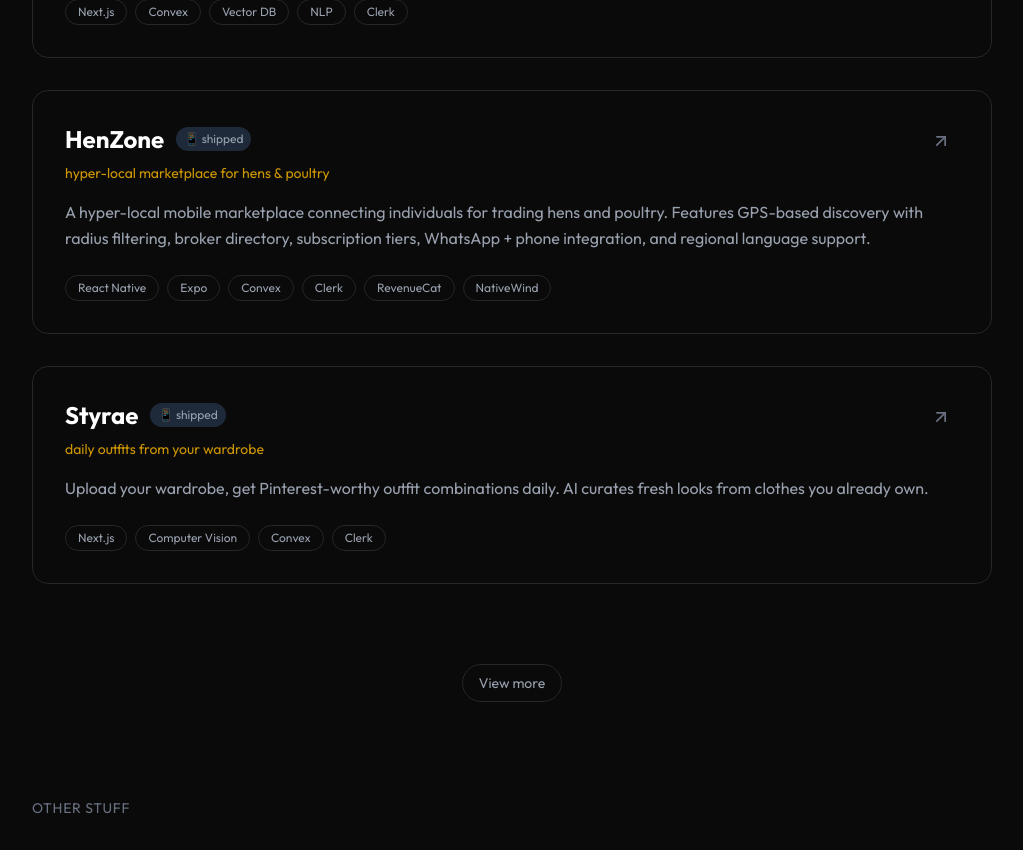
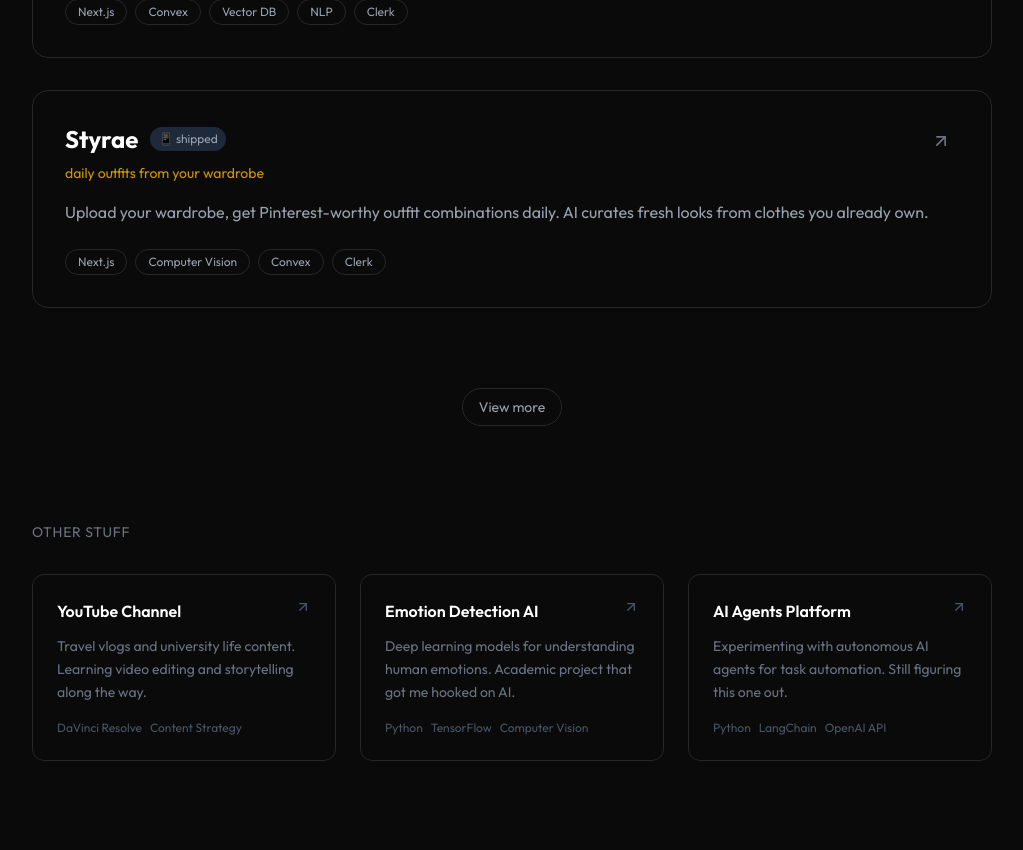
Before and after one commit to virat-mankali/lat-portfolio, a Next.js app: page / in a window 1280 px wide. Shown: the part 4320-5170 px from the top of the page, without its empty margins (128-1151 px from the left). Built offline with nearby package versions, Linux system fonts and the light colour scheme.

Commit message:
feat: move HenZone to /projects page only, not homepage

```diff
--- a/components/ProjectsSection.tsx
+++ b/components/ProjectsSection.tsx
@@ -33,16 +33,6 @@ const ProjectsSection = () => {
       status: "📱 shipped",
       link: "https://dayflix.in",
       github: null,
-      featured: true
-    },
-    {
-      title: "HenZone",
-      tagline: "hyper-local marketplace for hens & poultry",
-      description: "A hyper-local mobile marketplace connecting individuals for trading hens and poultry. Features GPS-based discovery with radius filtering, broker directory, subscription tiers, WhatsApp + phone integration, and regional language support.",
-      tech: ["React Native", "Expo", "Convex", "Clerk", "RevenueCat", "NativeWind"],
-      status: "📱 shipped",
-      link: undefined,
-      github: undefined,
       featured: true
     },
     {
```
